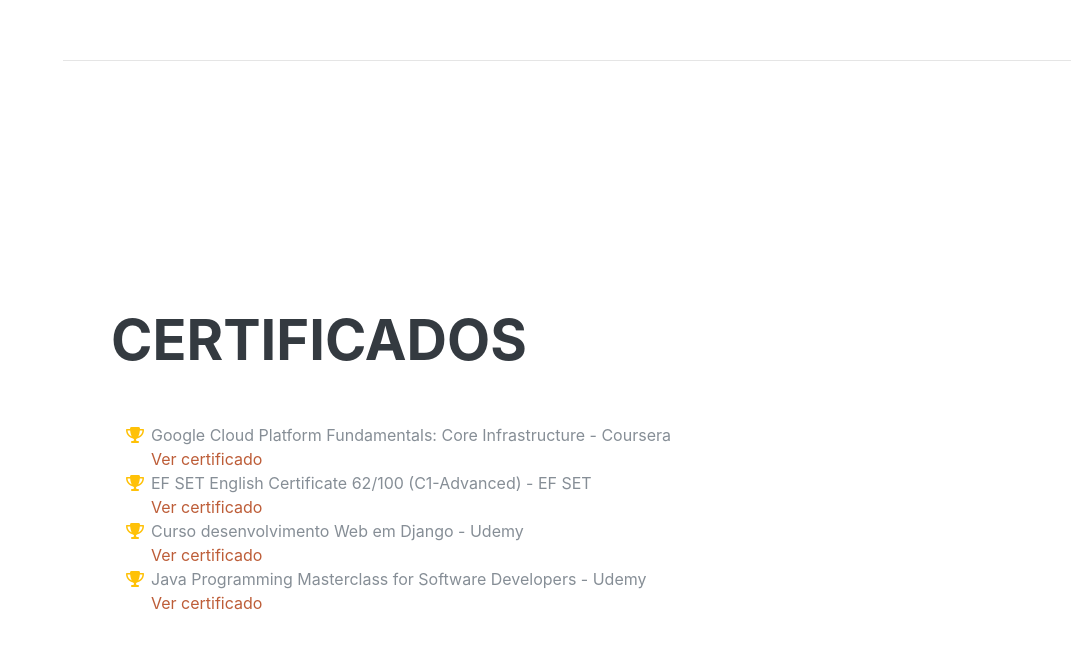
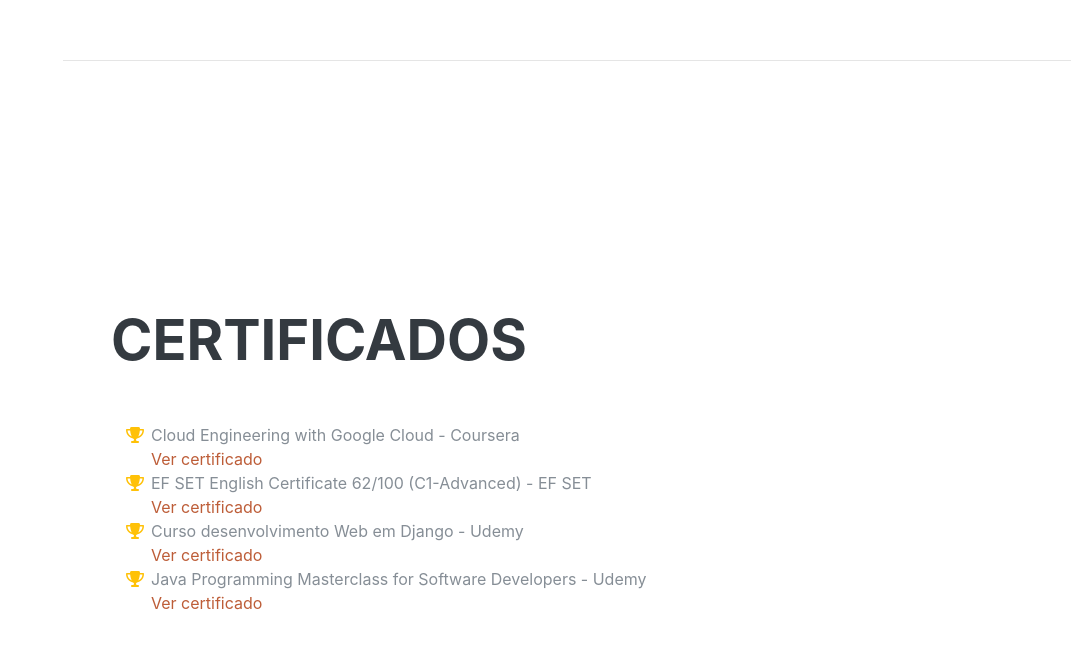
Before and after one commit to NatanNMB15/natannmb15.github.io, a React (Create React App) app: page / in a window 1280 px wide. Shown: the part 3944-4591 px from the top of the page, without its empty margins (209-1280 px from the left). Built offline with nearby package versions, Linux system fonts and the light colour scheme; a web font is replaced by a local one.

Commit message:
Atualização certificado Cloud Engineering.

```diff
--- a/src/pages/index/index.js
+++ b/src/pages/index/index.js
@@ -252,13 +252,10 @@ export default function Index() {
             <ul className="fa-ul mb-0">
               <li>
                 <i className="fa-li fa fa-trophy text-warning"></i>
-                <span>
-                  Google Cloud Platform Fundamentals: Core Infrastructure -
-                  Coursera
-                </span>
+                <span>Cloud Engineering with Google Cloud - Coursera</span>
                 <br />
                 <a
-                  href="https://coursera.org/verify/BCBPVE2QDPHH"
+                  href="https://coursera.org/verify/professional-cert/HXRYT2XZTL78"
                   target="_blank"
                   rel="noopener noreferrer nofollow"
                 >
```
